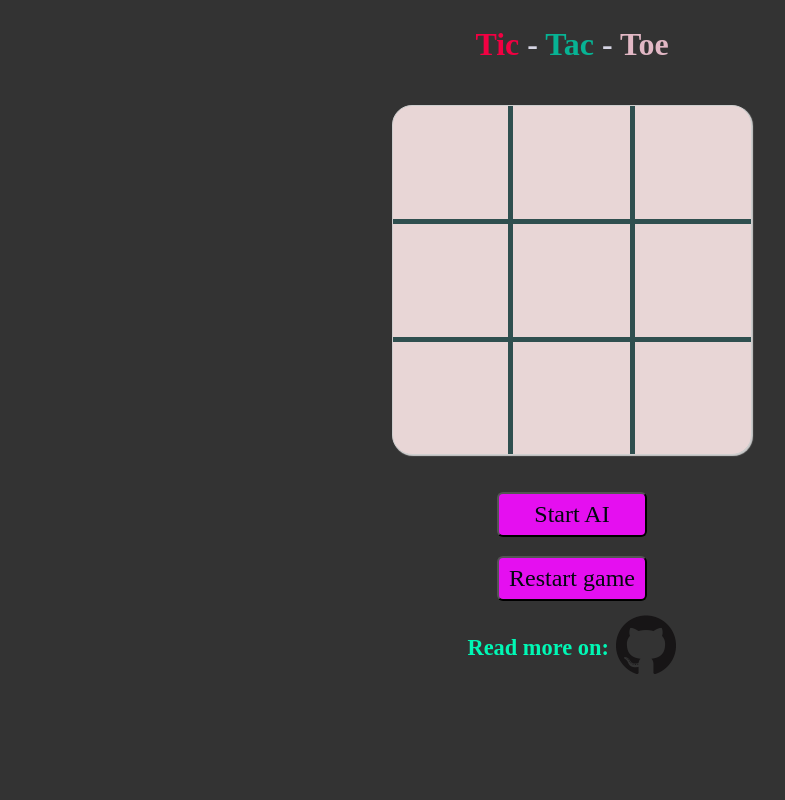
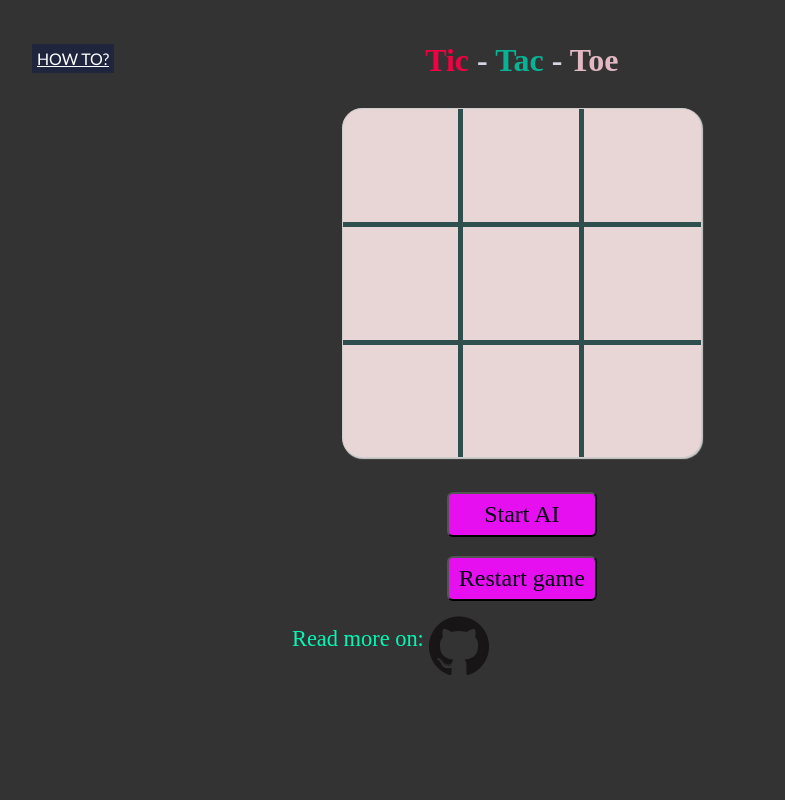
Before and after one commit to akashtadwai/Tic-Tac-Toe, a PHP site: page / in a window 1280 px wide. Shown: the whole page, without its empty margins (68-853 px from the left). Run offline with PHP 8.4, Linux system fonts and the light colour scheme.

Commit message:
added instructions

```diff
--- a/app/script.js
+++ b/app/script.js
@@ -5,10 +5,24 @@ var board = [
     [0, 0, 0],
     [0, 0, 0],
 ];
-
+$(function () {
+    $('.content').hide();
+});
 
 var AI = +1;
 var human = -1;
+
+function clicked(help) {
+    $('.game').hide();
+    $('#how').hide();
+    $('.content').fadeIn(1000);
+
+}
+$('.close').click(function () {
+    $('.content').hide();
+    $('.game').show();
+    $('#how').show();
+});
 
 "use strict"
 
--- a/index.html
+++ b/index.html
@@ -13,13 +13,46 @@
         <meta http-equiv="X-UA-Compatible" content="ie=edge">
         <link type="text/css" rel="stylesheet" href="styles/normalize.css" />
         <link type="text/css" rel="stylesheet" href="styles/board.css" />
-        <link href="https://fonts.googleapis.com/css?family=Open+Sans" rel="stylesheet">
+        <link href="https://fonts.googleapis.com/css?family=Lato:400,700,900,900italic+Open+Sans" rel="stylesheet">
 
         <title>Minimax Algorithm</title>
     </head>
 
     <body>
+        <div id="how" onclick="clicked(this)"><span id="howto">HOW TO?</span></div>
 
+        <!-- Instructions -->
+
+        <div class="overlay" id="modal">
+            <div class="content">
+                <div>
+                    <p>This is a Tic Tac Toe game. The game goes like this: </p>
+                    <ul>
+                        <li>1. The game is played on a grid that's 3 squares by 3 squares.</li>
+
+                        <li>2. You are <span id="X">X</span>, your friend (or the computer) is <span
+                                id="O">O</span>.<br>
+                            Players take turns, putting their marks in empty squares.
+                        </li>
+
+                        <li>3. If you want to start directly click on any cell of <br>
+                             the board else click Start AI.</li>
+                        <li>3. The first player to get 3 of their marks in a <br> row(up, down, across, or diagonally)
+                            is the winner.</li>
+
+                        <li>4. When all 9 squares are full, the game is over.<br> If no player has 3 marks in a row, the
+                            game ends in a tie.</li>
+                    </ul>
+                    <p>So, Are you ready?</p><br>
+                    <a class="close" href="#">Got It!</a>
+                    <img src="images/sample_play.gif" alt="Sample Play" width="auto" height="auto">
+
+                </div>
+            </div>
+        </div>
+
+        <div class="game">
+            <!-- Heading -->
             <header>
                 <h1>
                     <span id="tic">Tic</span> - <span id="tac">Tac</span> - <span id="toe"> Toe </span>
@@ -45,10 +78,11 @@
                 </tr>
             </table>
 
-        <br><br>
+            <br>
             <input type="button" value="Start AI" id="bnt-firststart" onclick="firstStart(this)" /> &nbsp &nbsp
             <input type="button" value="Restart game" id="bnt-restart" onclick="restartBnt(this)" />
             <footer>
+
                 <p>
                     <span id="color">Read more on: </span>
                     <a href="https://github.com/akashtadwai/Tic-Tac-Toe/blob/master/README.md" target="_blank">
@@ -56,6 +90,7 @@
                     </a>
                 </p>
             </footer>
+        </div>
+        <script src="https://code.jquery.com/jquery-3.5.0.js"></script>
         <script type="text/javascript" src="app/script.js"></script>
-        <script src="https://code.jquery.com/jquery-3.5.0.js"></script>
     </body>
--- a/styles/board.css
+++ b/styles/board.css
@@ -1,10 +1,92 @@
 html,
 body {
     height: 100%;
+    width: 96%;
     background-color: #333;
     box-sizing: border-box;
     margin: 0;
     padding: 0;
+}
+
+/***** Instructions ****/
+
+#how {
+    z-index: 1;
+    cursor: pointer;
+    position: relative;
+    left: 100px;
+    top: 50px;
+    color: #fff;
+    font-weight: normal;
+    font-family: lato;
+    text-decoration: underline;
+}
+
+#howto {
+    background: #1F253D;
+    padding: 5px;
+}
+
+.overlay {
+    margin-top: 80px;
+    margin-bottom: 20px;
+    background: auto;
+    position: absolute;
+    color: #1DC5FF;
+    margin-left: auto;
+    margin-right: auto;
+    padding: 0px;
+}
+
+.content>div a {
+    font-size: 0.8em;
+    background: #1F253D;
+    position: relative;
+    left: 580px;
+    text-align: center;
+    color: #95a5a6;
+    padding: 0.5em 2em;
+    margin-bottom: 50px;
+    border-radius: 3px;
+}
+
+.content img {
+    position: absolute;
+    top: 100px;
+}
+
+p,
+li {
+    font-size: 14pt;
+    left: 350px;
+    font-weight: italic;
+    color: #09eaea;
+    font-family: lato;
+    text-align: center;
+    position: relative;
+    text-align: center;
+    margin-left: auto;
+    margin-right: auto;
+    display: block;
+}
+
+ul li {
+    margin-bottom: 20px;
+    position: relative;
+    margin-left: auto;
+    margin-right: auto;
+    left: 400px;
+    float: center;
+    text-align: left;
+    color: #d4cbd2;
+}
+
+#O {
+    color: red;
+}
+
+#X {
+    color: green;
 }
 
 header {
@@ -17,6 +99,7 @@ header {
     margin-top: 0px;
     margin-bottom: 60px;
     position: relative;
+    top: -3px;
     width: 100%;
 }
 
@@ -37,18 +120,7 @@ h1 #toe {
 
 }
 
-p {
-    font-size: 14pt;
-    font-weight: bold;
-    color: #ead009;
-    font-family: Sans;
-    text-align: center;
-    position: relative;
-    text-align: center;
-    margin-left: auto;
-    margin-right: auto;
-    display: block;
-}
+
 
 a {
     color: #00AEEA;
@@ -63,10 +135,18 @@ a:visited {
     color: rgb(234, 55, 0);
 }
 
+#message {
+    position: relative;
+    left: 0px;
+    bottom: 20px;
+}
+
 /* ****************** Table style ****************** */
 #tic-tac-toe {
     color: #444;
     background: #e8d6d6;
+    position: relative;
+    top: -15px;
     font-size: 5em;
     font-family: 'Open Sans', sans-serif;
     margin-left: auto;
@@ -137,20 +217,26 @@ a:visited {
     background: #CECECE;
 }
 
+/***** Footer ******/
 footer {
-    position: relative;
-    bottom: 25px;
+    padding-bottom: 60px;
+    position: absolute;
+    bottom: 50px;
+    margin-left: auto;
+    margin-bottom: 20px;
+    left: 10px;
+    margin-right: auto;
 }
 
 footer #color {
     color: rgb(0, 248, 181);
     font-family: 'Times New Roman', Times, serif;
     font-size: 1.2em;
-    padding-right: 2px;
+    position: relative;
 
 }
 
 footer a {
     position: relative;
-    top: 20px;
+    top: 30px;
 }
```
Lines whose indentation alone changed are shown as unchanged.
